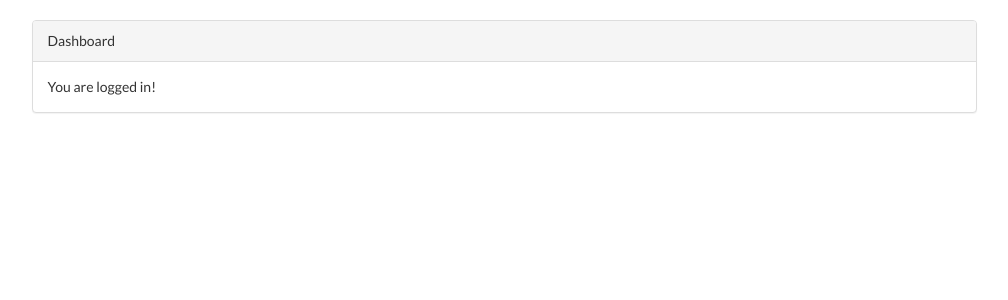
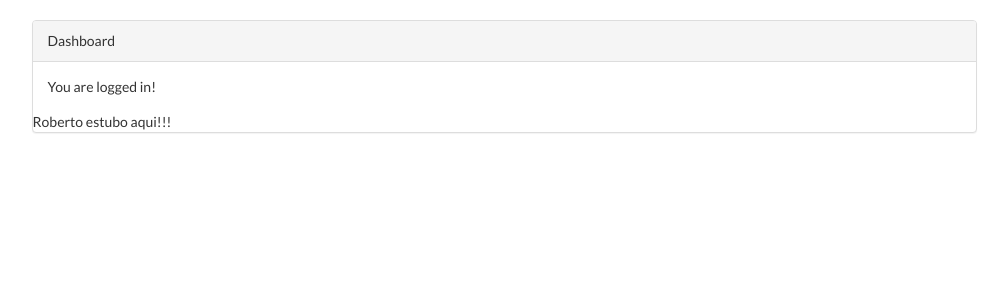
Before and after one commit to Jcarlos-rl/Red, a Laravel app: template resources/views/home.blade.php in a window 1280 px wide. Shown: the part 51-351 px from the top of the page, without its empty margins (136-1144 px from the left). Run offline with Laravel 8, Linux system fonts and the light colour scheme; the template is opened without the code that fills it, so the values that code supplies are empty; settings files or empty folders that the repository lacks are supplied; some libraries are stand-ins or nearby versions.

```diff
--- a/resources/views/home.blade.php
+++ b/resources/views/home.blade.php
@@ -10,6 +10,8 @@
                 <div class="panel-body">
                     You are logged in!
                 </div>
+
+                Roberto estubo aqui!!!
             </div>
         </div>
     </div>
```
